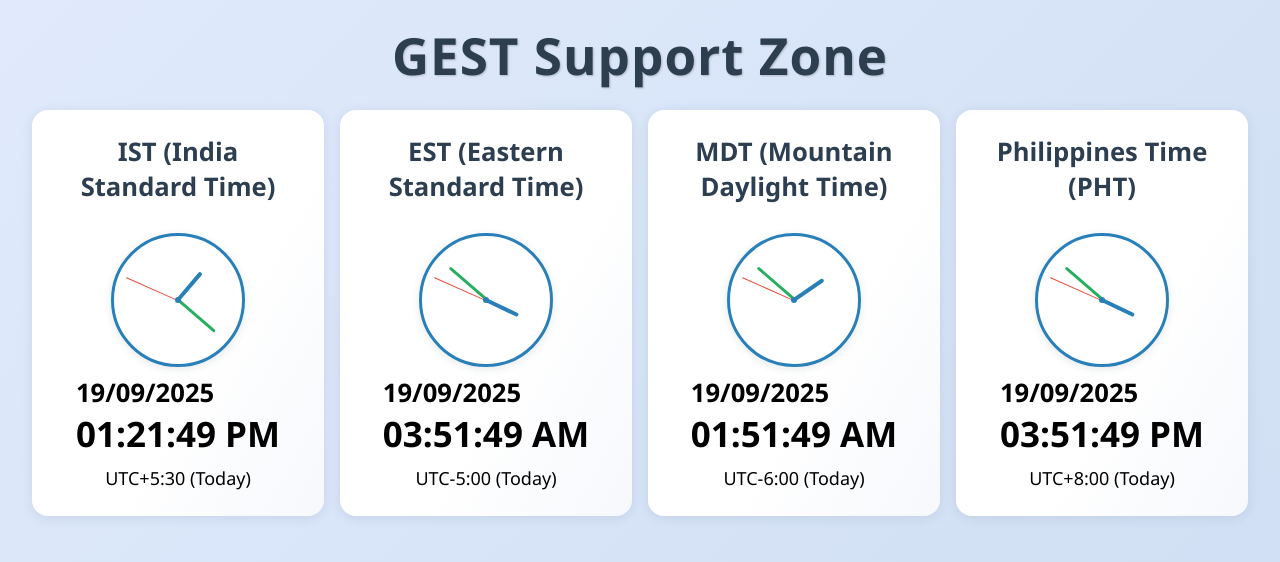
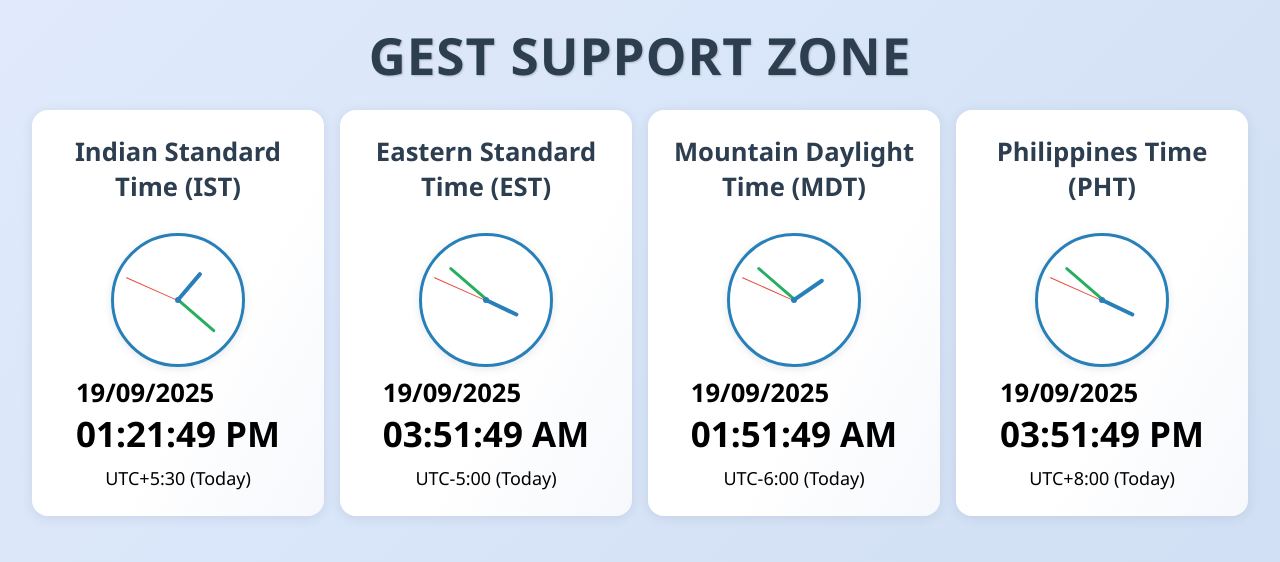
Before and after one commit to Dheeraj2749/GEST_SUPPORT, a plain HTML site: page index.html in a window 1280 px wide. Drawn offline with Linux system fonts and the light colour scheme.

Commit message:
Update index.html

```diff
--- a/index.html
+++ b/index.html
@@ -7,12 +7,12 @@
     <link rel="stylesheet" href="clock.css">
 </head>
 <body>
-    <h1>GEST Support Zone</h1>
+    <h1>GEST SUPPORT ZONE</h1>
 
     <div class="container">
         <!-- IST -->
         <div class="timezone">
-            <h2>IST (India Standard Time)</h2>
+            <h2>Indian Standard Time (IST)</h2>
             <div class="timezone-content">
                 <div class="analog-clock" id="ist-clock">
                     <div class="clock-face">
@@ -32,7 +32,7 @@
 
         <!-- EST -->
         <div class="timezone">
-            <h2>EST (Eastern Standard Time)</h2>
+            <h2>Eastern Standard Time (EST)</h2>
             <div class="timezone-content">
                 <div class="analog-clock" id="est-clock">
                     <div class="clock-face">
@@ -52,7 +52,7 @@
 
         <!-- MDT -->
         <div class="timezone">
-            <h2>MDT (Mountain Daylight Time)</h2>
+            <h2>Mountain Daylight Time (MDT)</h2>
             <div class="timezone-content">
                 <div class="analog-clock" id="mdt-clock">
                     <div class="clock-face">
```
